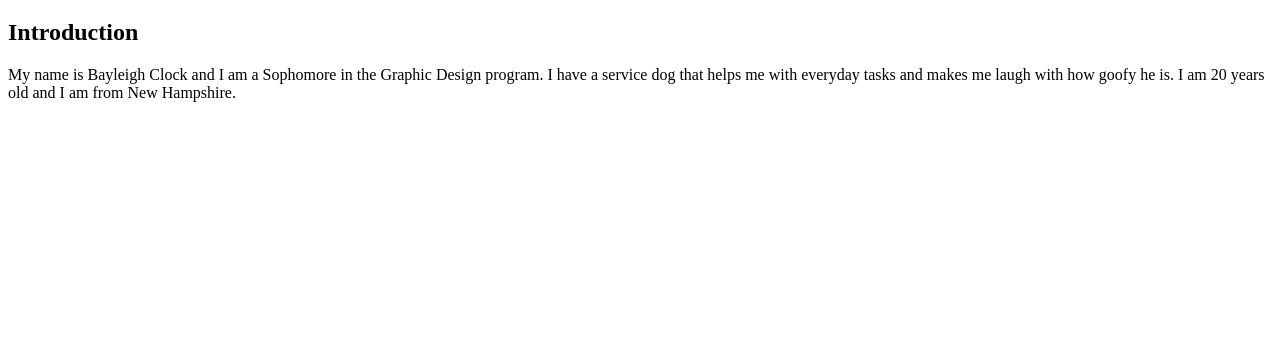
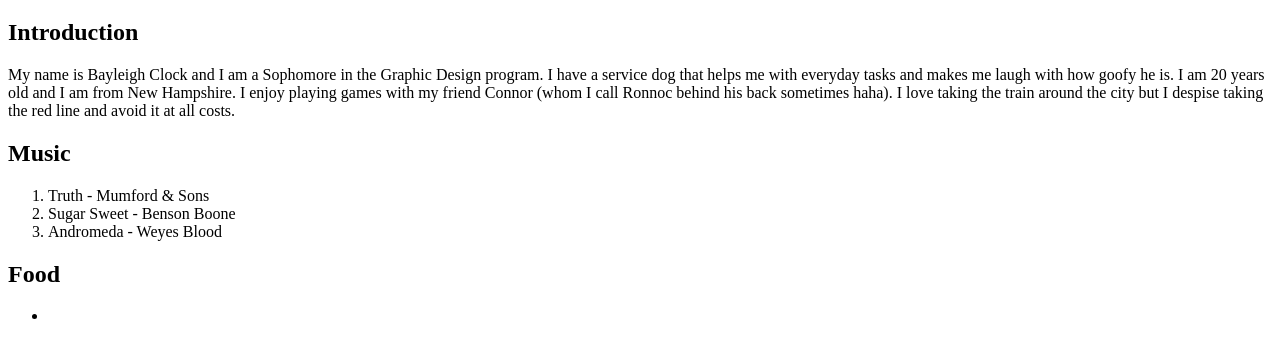
Before and after one commit to Basil-303030/lab1, a plain HTML site: page index.html in a window 1280 px wide. Shown: the part 61-418 px from the top of the page. Drawn offline with Linux system fonts and the light colour scheme.

Commit message:
updatedindex

```diff
--- a/index.html
+++ b/index.html
@@ -6,6 +6,16 @@
     <body>
         <h1>Getting to know Bayleigh</h1>
         <h2>Introduction</h2>
-        <p> My name is Bayleigh Clock and I am a Sophomore in the Graphic Design program. I have a service dog that helps me with everyday tasks and makes me laugh with how goofy he is. I am 20 years old and I am from New Hampshire.  </p>
+        <p> My name is Bayleigh Clock and I am a Sophomore in the Graphic Design program. I have a service dog that helps me with everyday tasks and makes me laugh with how goofy he is. I am 20 years old and I am from New Hampshire. I enjoy playing games with my friend Connor (whom I call Ronnoc behind his back sometimes haha). I love taking the train around the city but I despise taking the red line and avoid it at all costs.</p>
+        <h2>Music</h2>
+        <ol>
+            <li>Truth - Mumford & Sons</li>
+            <li>Sugar Sweet - Benson Boone</li>
+            <li>Andromeda - Weyes Blood</li>
+        </ol>
+        <h2>Food</h2>
+        <ul>
+            <li></li>
+        </ul>
     </body>
 </html>
```
